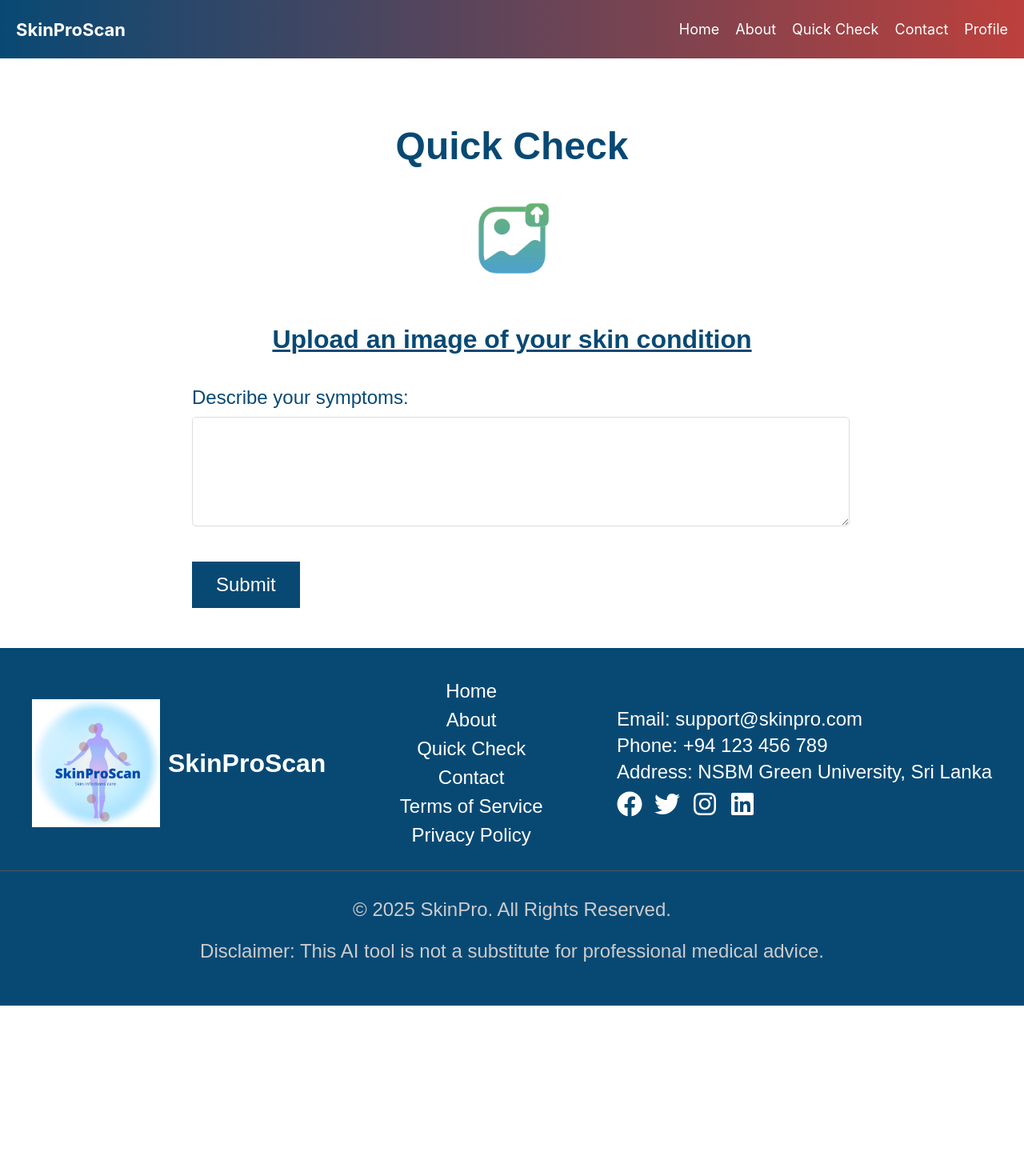
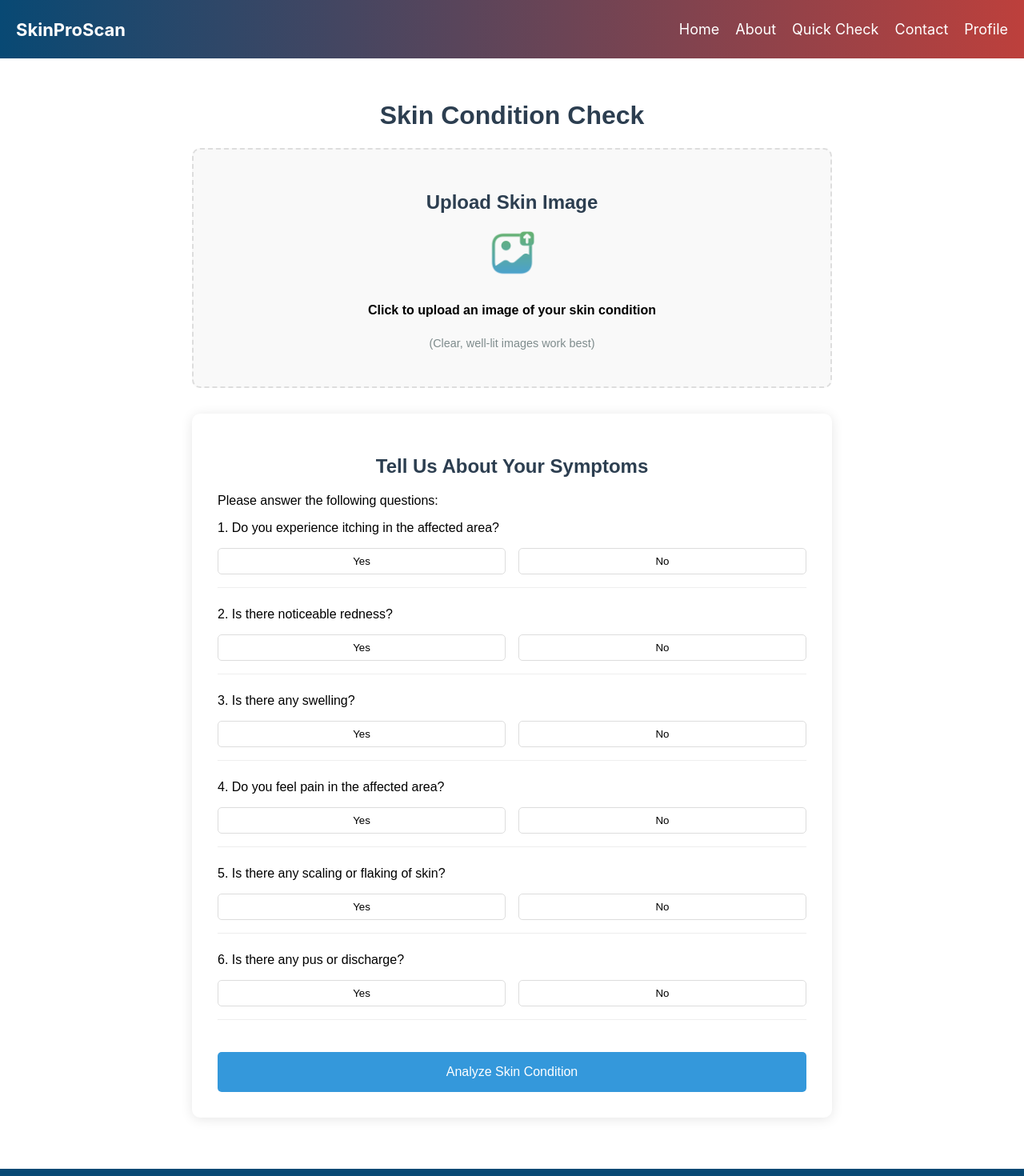
Before and after one commit to Dewasinghe-Dayoda/Final-Year-Project, a React (Create React App) app in the folder frontend/: page /QuickCheck in a window 1280 px wide. Shown: the top 1470 px of the page at 80% size. Before the commit the page ends 1257 px from the top, so only its background shows below. Built offline with nearby package versions, Linux system fonts and the light colour scheme.

Commit message:
updated the QuickCheck page

```diff
--- a/frontend/src/pages/QuickCheck.js
+++ b/frontend/src/pages/QuickCheck.js
@@ -1,107 +1,79 @@
-// import React, { useState } from 'react';
-// import * as tf from '@tensorflow/tfjs';
-// import api from '../api'; // Import the API utility
-
-// const QuickCheck = () => {
-//     const [image, setImage] = useState(null);
-//     const [prediction, setPrediction] = useState(null);
-//     const [loading, setLoading] = useState(false); // Add loading state
-
-//     // Load the TensorFlow.js model
-//     const loadModel = async () => {
-//         const model = await tf.loadLayersModel('D:/SE final year/final project individual/Final year project/skin_disease_awareness_website/Skin_Pro/skin-disease-project/trained_model/tfjs_model/model.json');
-//         return model;
-//     };
-
-//     // Handle image upload and prediction
-//     const handleImageUpload = async (e) => {
-//         const file = e.target.files[0];
-//         if (!file) return;
-
-//         setLoading(true); // Set loading to true
-
-//         try {
-//             // Option 1: Use TensorFlow.js for prediction (client-side)
-//             const img = new Image();
-//             img.src = URL.createObjectURL(file);
-//             img.onload = async () => {
-//                 const tensor = tf.browser
-//                     .fromPixels(img)
-//                     .resizeNearestNeighbor([224, 224]) // Resize to match model input size
-//                     .toFloat()
-//                     .expandDims(); // Add batch dimension
-
-//                 const model = await loadModel(); // Load the model
-//                 const predictions = await model.predict(tensor); // Make prediction
-//                 const predictedClass = predictions.argMax(1).dataSync()[0]; // Get predicted class
-//                 const confidence = predictions.max().dataSync()[0]; // Get confidence
-
-//                 setPrediction({ predictedClass, confidence }); // Update prediction state
-//                 setLoading(false); // Set loading to false
-//             };
-
-//             // Option 2: Use backend API for prediction (server-side)
-//             /*
-//             const formData = new FormData();
-//             formData.append('image', file);
-
-//             const res = await api.post('/api/predict', formData, {
-//                 headers: { 'Content-Type': 'multipart/form-data' },
-//             });
-//             setPrediction(res.data); // Update prediction state
-//             setLoading(false); // Set loading to false
-//             */
-//         } catch (error) {
-//             console.error(error);
-//             alert('Failed to process image');
-//             setLoading(false); // Set loading to false
-//         }
-//     };
-
-//     return (
-//         <div className="quick-check">
-//             <h2>Quick Check</h2>
-//             <input type="file" accept="image/*" onChange={handleImageUpload} disabled={loading} />
-//             {loading && <p>Processing image...</p>}
-//             {prediction && (
-//                 <div>
-//                     <p>Predicted Class: {prediction.predictedClass}</p>
-//                     <p>Confidence: {(prediction.confidence * 100).toFixed(2)}%</p>
-//                 </div>
-//             )}
-//         </div>
-//     );
-// };
-
-// export default QuickCheck;
 import React, { useState } from "react";
+import { useNavigate } from "react-router-dom";
 import "../styles/QuickCheck.css";
-import uploadIcon from "../assets/upload-icon.png"; // Example image path
+import uploadIcon from "../assets/upload-icon.png";
 
 const QuickCheck = () => {
+  const navigate = useNavigate();
   const [image, setImage] = useState(null);
-  const [symptoms, setSymptoms] = useState("");
+  const [results, setResults] = useState(null);
+  const [loading, setLoading] = useState(false);
+  const [symptoms, setSymptoms] = useState({
+    itching: "",
+    redness: "",
+    swelling: "",
+    pain: "",
+    scaling: "",
+    pus: "",
+  });
 
   const handleImageUpload = (e) => {
     const file = e.target.files[0];
     if (file) {
       setImage(URL.createObjectURL(file));
+      setResults(null); // Clear previous results when new image is uploaded
     }
   };
 
-  const handleSubmit = (e) => {
+  const handleSymptomChange = (symptom, value) => {
+    setSymptoms({
+      ...symptoms,
+      [symptom]: value,
+    });
+  };
+
+  const handleSubmit = async (e) => {
     e.preventDefault();
-    // Logic for image and symptom submission
+    setLoading(true);
+
+    // Simulate API call to your classification model
+    try {
+      // In a real app, you would send the image and symptoms to your backend
+      // const response = await axios.post('/api/classify', { image, symptoms });
+
+      // Mock response - replace with actual API call
+      setTimeout(() => {
+        const mockResults = {
+          condition: "Fungal Infection",
+          confidence: 87,
+          description: "The AI analysis suggests a high likelihood of fungal infection based on the visual patterns and your reported symptoms.",
+          recommendations: [
+            "Apply antifungal cream twice daily",
+            "Keep the area clean and dry",
+            "Avoid scratching the affected area"
+          ]
+        };
+        setResults(mockResults);
+        setLoading(false);
+      }, 2000);
+    } catch (error) {
+      console.error("Error analyzing image:", error);
+      setLoading(false);
+    }
   };
 
   return (
     <div className="quick-check-container">
-      <h1>Quick Check</h1>
+      <h1>Skin Condition Check</h1>
+
+      {!results ? (
         <form onSubmit={handleSubmit}>
           <div className="upload-section">
-          <label htmlFor="image-upload">
-            <img src={uploadIcon} alt="Upload" />
-            <p><strong><u>Upload an image of your skin condition</u></strong></p>
+            <h2>Upload Skin Image</h2>
+            <label htmlFor="image-upload" className="upload-label">
+              <img src={uploadIcon} alt="Upload" className="upload-icon" />
+              <p><strong>Click to upload an image of your skin condition</strong></p>
+              <p className="upload-hint">(Clear, well-lit images work best)</p>
             </label>
             <input
               id="image-upload"
@@ -110,20 +82,192 @@ const QuickCheck = () => {
               onChange={handleImageUpload}
               required
             />
-          {image && <img src={image} alt="Uploaded" className="uploaded-image" />}
+            {image && (
+              <div className="image-preview">
+                <img src={image} alt="Uploaded preview" className="uploaded-image" />
               </div>
+            )}
+          </div>
+
           <div className="symptoms-section">
-          <label htmlFor="symptoms">Describe your symptoms:</label>
-          <textarea
-            id="symptoms"
-            value={symptoms}
-            onChange={(e) => setSymptoms(e.target.value)}
-            rows="5"
-            required
-          />
+            <h2>Tell Us About Your Symptoms</h2>
+            <p>Please answer the following questions:</p>
+
+            <div className="symptom-question">
+              <p>1. Do you experience itching in the affected area?</p>
+              <div className="yes-no-buttons">
+                <button
+                  type="button"
+                  className={`option-button ${symptoms.itching === 'yes' ? 'selected' : ''}`}
+                  onClick={() => handleSymptomChange('itching', 'yes')}
+                >
+                  Yes
+                </button>
+                <button
+                  type="button"
+                  className={`option-button ${symptoms.itching === 'no' ? 'selected' : ''}`}
+                  onClick={() => handleSymptomChange('itching', 'no')}
+                >
+                  No
+                </button>
               </div>
-        <button type="submit">Submit</button>
+            </div>
+
+            <div className="symptom-question">
+              <p>2. Is there noticeable redness?</p>
+              <div className="yes-no-buttons">
+                <button
+                  type="button"
+                  className={`option-button ${symptoms.redness === 'yes' ? 'selected' : ''}`}
+                  onClick={() => handleSymptomChange('redness', 'yes')}
+                >
+                  Yes
+                </button>
+                <button
+                  type="button"
+                  className={`option-button ${symptoms.redness === 'no' ? 'selected' : ''}`}
+                  onClick={() => handleSymptomChange('redness', 'no')}
+                >
+                  No
+                </button>
+              </div>
+            </div>
+
+            <div className="symptom-question">
+              <p>3. Is there any swelling?</p>
+              <div className="yes-no-buttons">
+                <button
+                  type="button"
+                  className={`option-button ${symptoms.swelling === 'yes' ? 'selected' : ''}`}
+                  onClick={() => handleSymptomChange('swelling', 'yes')}
+                >
+                  Yes
+                </button>
+                <button
+                  type="button"
+                  className={`option-button ${symptoms.swelling === 'no' ? 'selected' : ''}`}
+                  onClick={() => handleSymptomChange('swelling', 'no')}
+                >
+                  No
+                </button>
+              </div>
+            </div>
+
+            <div className="symptom-question">
+              <p>4. Do you feel pain in the affected area?</p>
+              <div className="yes-no-buttons">
+                <button
+                  type="button"
+                  className={`option-button ${symptoms.pain === 'yes' ? 'selected' : ''}`}
+                  onClick={() => handleSymptomChange('pain', 'yes')}
+                >
+                  Yes
+                </button>
+                <button
+                  type="button"
+                  className={`option-button ${symptoms.pain === 'no' ? 'selected' : ''}`}
+                  onClick={() => handleSymptomChange('pain', 'no')}
+                >
+                  No
+                </button>
+              </div>
+            </div>
+
+            <div className="symptom-question">
+              <p>5. Is there any scaling or flaking of skin?</p>
+              <div className="yes-no-buttons">
+                <button
+                  type="button"
+                  className={`option-button ${symptoms.scaling === 'yes' ? 'selected' : ''}`}
+                  onClick={() => handleSymptomChange('scaling', 'yes')}
+                >
+                  Yes
+                </button>
+                <button
+                  type="button"
+                  className={`option-button ${symptoms.scaling === 'no' ? 'selected' : ''}`}
+                  onClick={() => handleSymptomChange('scaling', 'no')}
+                >
+                  No
+                </button>
+              </div>
+            </div>
+
+            <div className="symptom-question">
+              <p>6. Is there any pus or discharge?</p>
+              <div className="yes-no-buttons">
+                <button
+                  type="button"
+                  className={`option-button ${symptoms.pus === 'yes' ? 'selected' : ''}`}
+                  onClick={() => handleSymptomChange('pus', 'yes')}
+                >
+                  Yes
+                </button>
+                <button
+                  type="button"
+                  className={`option-button ${symptoms.pus === 'no' ? 'selected' : ''}`}
+                  onClick={() => handleSymptomChange('pus', 'no')}
+                >
+                  No
+                </button>
+              </div>
+            </div>
+
+            <button type="submit" className="submit-button" disabled={loading}>
+              {loading ? 'Analyzing...' : 'Analyze Skin Condition'}
+            </button>
+          </div>
         </form>
+      ) : (
+        <div className="results-section">
+          <h2>Analysis Results</h2>
+
+          <div className="result-card">
+            <h3>Condition: {results.condition}</h3>
+            <div className="confidence-meter">
+              <div className="confidence-fill" style={{ width: `${results.confidence}%` }}></div>
+              <span>{results.confidence}% Confidence</span>
+            </div>
+
+            <p className="result-description">{results.description}</p>
+
+            <div className="recommendations">
+              <h4>Recommendations:</h4>
+              <ul>
+                {results.recommendations.map((item, index) => (
+                  <li key={index}>{item}</li>
+                ))}
+              </ul>
+            </div>
+
+            <div className="action-buttons">
+              <button
+                className="appointment-button"
+                onClick={() => navigate('/Contact')} // Or create a specific appointment page
+              >
+                Book Dermatologist Appointment
+              </button>
+              <button
+                className="new-check-button"
+                onClick={() => {
+                  setImage(null);
+                  setResults(null);
+                  setSymptoms({
+                    itching: "",
+                    redness: "",
+                    swelling: "",
+                    pain: "",
+                    scaling: "",
+                    pus: "",
+                  });
+                }}
+              >
+                Perform New Check
+              </button>
+            </div>
+          </div>
+        </div>
+      )}
     </div>
   );
 };
--- a/frontend/src/styles/QuickCheck.css
+++ b/frontend/src/styles/QuickCheck.css
@@ -1,72 +1,223 @@
 .quick-check-container {
-    font-family: 'Arial', sans-serif;
-    margin: 0;
-    padding: 50px 20px;
-    color: #333;
   max-width: 800px;
   margin: 0 auto;
+  padding: 2rem;
+  font-family: 'Arial', sans-serif;
 }
 
-  .quick-check-container h1 {
-    font-size:3em;
-    color: #084974;
-    margin-bottom: 40px;
+h1, h2 {
+  color: #2c3e50;
   text-align: center;
 }
 
 .upload-section {
   text-align: center;
-    margin-bottom: 40px;
+  margin-bottom: 2rem;
+  padding: 2rem;
+  border: 2px dashed #ddd;
+  border-radius: 10px;
+  background-color: #f9f9f9;
+  cursor: pointer;
+  transition: all 0.3s;
 }
 
-  .upload-section label {
+.upload-section:hover {
+  border-color: #3498db;
+  background-color: #f0f8ff;
+}
+
+.upload-label {
+  display: flex;
+  flex-direction: column;
+  align-items: center;
   cursor: pointer;
 }
 
-  .upload-section img {
-    width: 100px;
-    margin-bottom: 20px;
+.upload-icon {
+  width: 60px;
+  height: 60px;
+  margin-bottom: 1rem;
 }
 
-  .upload-section p {
-    font-size: 2em;
-    color: #084974;
+.upload-hint {
+  color: #7f8c8d;
+  font-size: 0.9rem;
+  margin-top: 0.5rem;
 }
 
 #image-upload {
   display: none;
 }
 
+.image-preview {
+  margin-top: 1rem;
+}
+
 .uploaded-image {
-    width: 100%;
-    max-width: 300px;
-    margin-top: 20px;
-    border-radius: 10px;
+  max-width: 100%;
+  max-height: 300px;
+  border-radius: 8px;
+  box-shadow: 0 2px 10px rgba(0,0,0,0.1);
 }
 
 .symptoms-section {
-    margin-bottom: 40px;
+  background-color: white;
+  padding: 2rem;
+  border-radius: 10px;
+  box-shadow: 0 2px 15px rgba(0,0,0,0.1);
+  margin-bottom: 2rem;
 }
 
-  .symptoms-section label {
-    font-size: 1.5rem;
-    color: #084974;
-    display: block;
-    margin-bottom: 10px;
+.symptom-question {
+  margin-bottom: 1.5rem;
+  padding-bottom: 1rem;
+  border-bottom: 1px solid #eee;
 }
 
-  .symptoms-section textarea {
-    width: 100%;
-    padding: 10px;
-    border: 1px solid #ddd;
-    border-radius: 5px;
-    font-size: 1.3rem;
+.symptom-question:last-child {
+  border-bottom: none;
 }
 
-  button {
-    background-color: #084974;
+.yes-no-buttons {
+  display: flex;
+  gap: 1rem;
+  margin-top: 0.5rem;
+}
+
+.option-button {
+  flex: 1;
+  padding: 0.5rem;
+  border: 1px solid #ddd;
+  background: white;
+  border-radius: 5px;
+  cursor: pointer;
+  transition: all 0.2s;
+}
+
+.option-button:hover {
+  background: #f0f0f0;
+}
+
+.option-button.selected {
+  background: #3498db;
+  color: white;
+  border-color: #3498db;
+}
+
+.submit-button {
+  width: 100%;
+  padding: 1rem;
+  background-color: #3498db;
   color: white;
   border: none;
-    padding: 15px 30px;
-    font-size: 1.5em;
+  border-radius: 5px;
+  font-size: 1rem;
+  cursor: pointer;
+  margin-top: 1rem;
+  transition: background-color 0.3s;
 }
+
+.submit-button:hover {
+  background-color: #2980b9;
+}
+
+.submit-button:disabled {
+  background-color: #95a5a6;
+  cursor: not-allowed;
+}
+
+.results-section {
+  background-color: white;
+  padding: 2rem;
+  border-radius: 10px;
+  box-shadow: 0 2px 15px rgba(0,0,0,0.1);
+}
+
+.result-card {
+  background-color: #f8f9fa;
+  padding: 1.5rem;
+  border-radius: 8px;
+  margin-top: 1rem;
+}
+
+.confidence-meter {
+  height: 20px;
+  background-color: #ecf0f1;
+  border-radius: 10px;
+  margin: 1rem 0;
+  position: relative;
+}
+
+.confidence-fill {
+  height: 100%;
+  border-radius: 10px;
+  background-color: #2ecc71;
+  transition: width 0.5s;
+}
+
+.confidence-meter span {
+  position: absolute;
+  right: 10px;
+  top: 0;
+  line-height: 20px;
+  color: white;
+  font-size: 0.8rem;
+}
+
+.result-description {
+  margin: 1rem 0;
+  line-height: 1.6;
+}
+
+.recommendations {
+  background-color: white;
+  padding: 1rem;
+  border-radius: 5px;
+  margin: 1rem 0;
+}
+
+.recommendations ul {
+  padding-left: 1.5rem;
+}
+
+.recommendations li {
+  margin-bottom: 0.5rem;
+}
+
+.action-buttons {
+  display: flex;
+  gap: 1rem;
+  margin-top: 1.5rem;
+}
+
+.appointment-button {
+  flex: 1;
+  padding: 1rem;
+  background-color: #e74c3c;
+  color: white;
+  border: none;
+  border-radius: 5px;
+  font-size: 1rem;
+  cursor: pointer;
+  transition: background-color 0.3s;
+}
+
+.appointment-button:hover {
+  background-color: #c0392b;
+}
+
+.new-check-button {
+  flex: 1;
+  padding: 1rem;
+  background-color: #95a5a6;
+  color: white;
+  border: none;
+  border-radius: 5px;
+  font-size: 1rem;
+  cursor: pointer;
+  transition: background-color 0.3s;
+}
+
+.new-check-button:hover {
+  background-color: #7f8c8d;
+}
```
Lines whose indentation alone changed are shown as unchanged.
